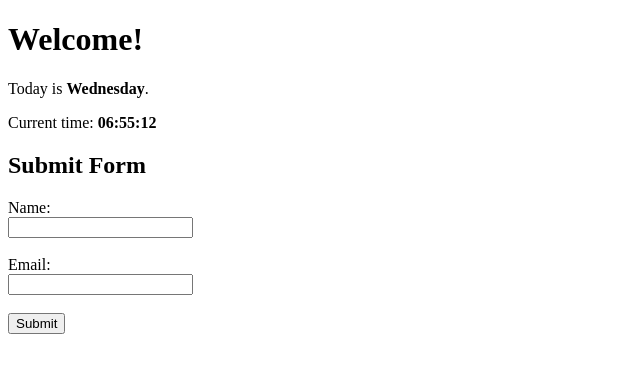
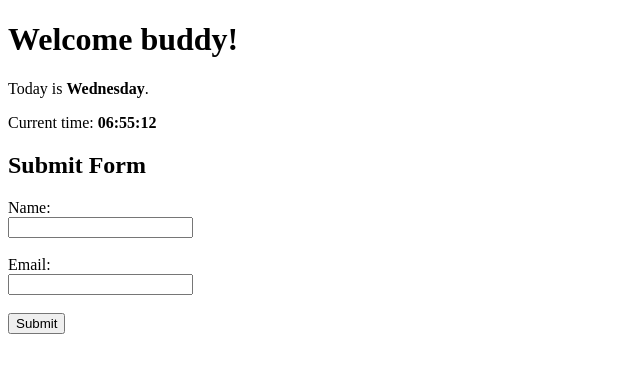
Before and after one commit to Ksrawat123/frontend_demo, a Flask app: page / in a window 1280 px wide. Shown: the top 373 px of the page, without its empty margins (0-640 px from the left). Run offline with Flask 3, Linux system fonts and the light colour scheme.

Commit message:
update index file

```diff
--- a/templates/index.html
+++ b/templates/index.html
@@ -5,7 +5,7 @@
     <title>Flask Tutorials</title>
 </head>
 <body>
-    <h1>Welcome!</h1>
+    <h1>Welcome buddy!</h1>
     <p>Today is <strong>{{ day_of_week }}</strong>.</p>
     <p>Current time: <strong>{{ current_time }}</strong></p>
 
```
